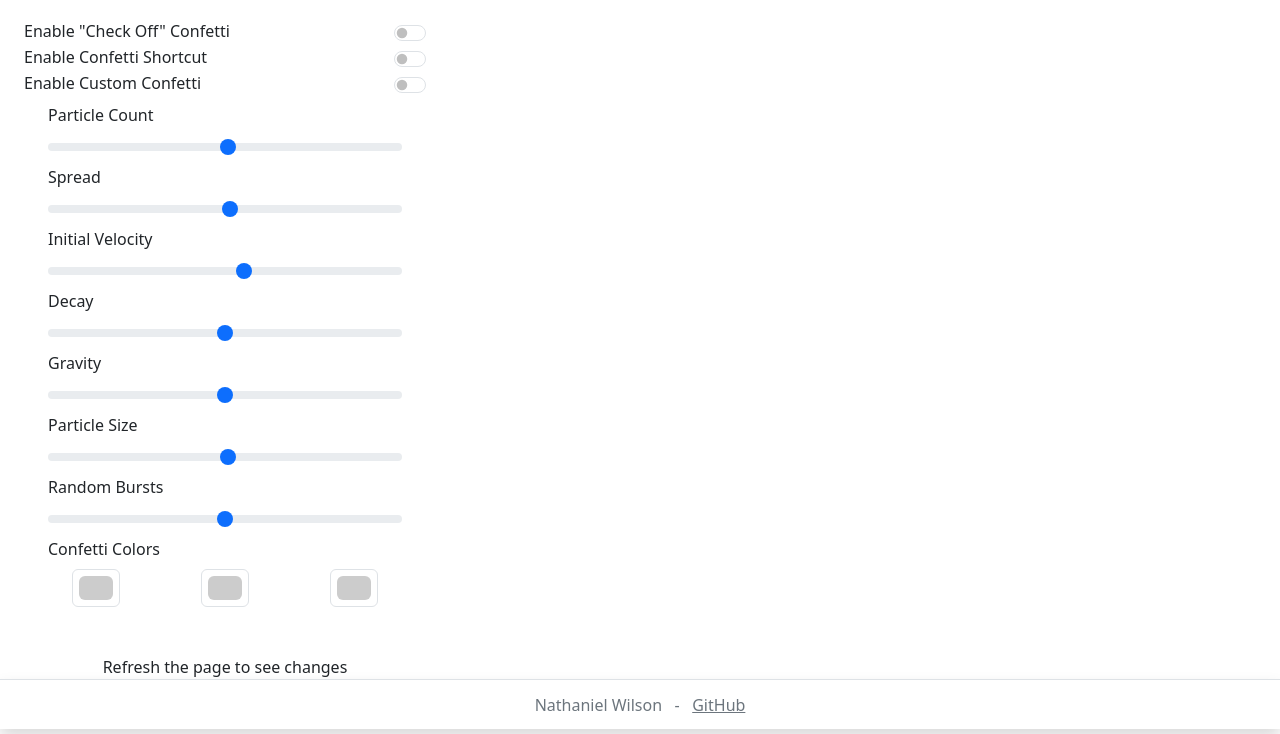
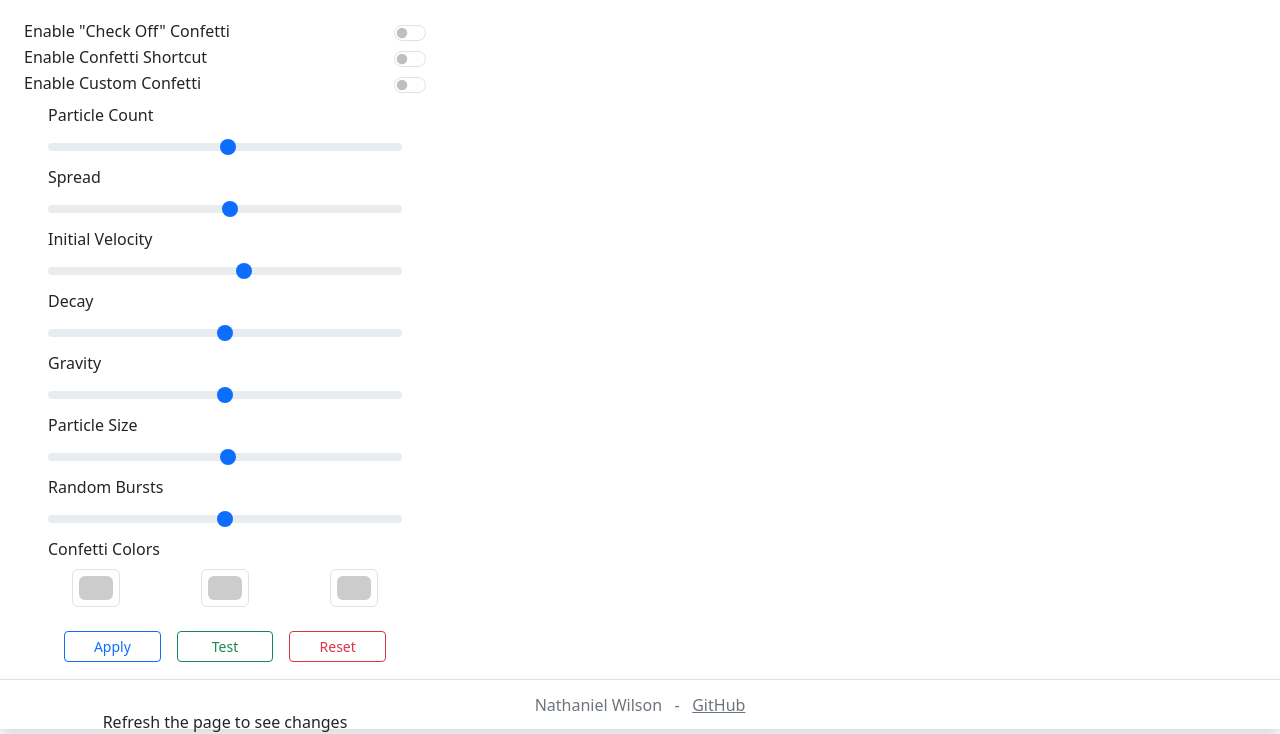
Before and after one commit to Nathanos56/LS-confetti-extension, a website built with webpack: page content_scripts/popup.html in a window 1280 px wide. Shown: the part 71-805 px from the top of the page. Built offline with nearby package versions, Linux system fonts and the light colour scheme; some packages are replaced by stand-ins of ours.

Commit message:
added buttons

```diff
--- a/content_scripts/popup.html
+++ b/content_scripts/popup.html
@@ -109,9 +109,14 @@
             </form>
         </div>
 
-        <!-- apply button -->
-        <!-- test button -->
-        <!-- reset button -->
+        <!-- disable test button when not applied -->
+        <div class="d-flex justify-content-between align-items-center ms-5 me-5 mt-4">
+            <button type="button" class="btn btn-outline-primary btn-sm ms-3">Apply</button>
+            <button type="button" class="btn btn-outline-success btn-sm ms-3">Test</button>
+            <button type="button" class="btn btn-outline-danger btn-sm ms-3 me-3">Reset</button>
+        </div>
+
+
         <!-- steel wool option -->
         <!-- snow option -->
         <!-- firework option -->
```
